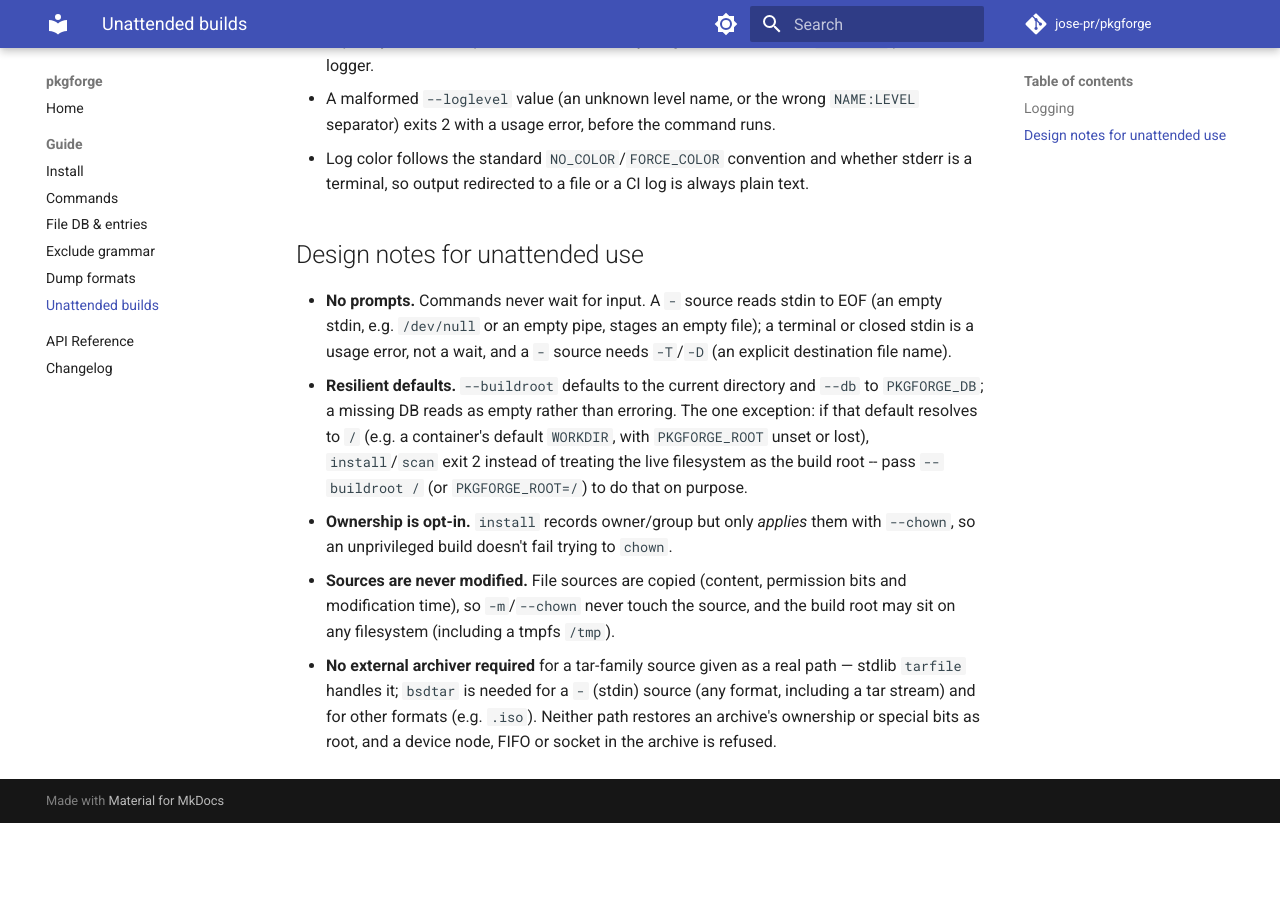
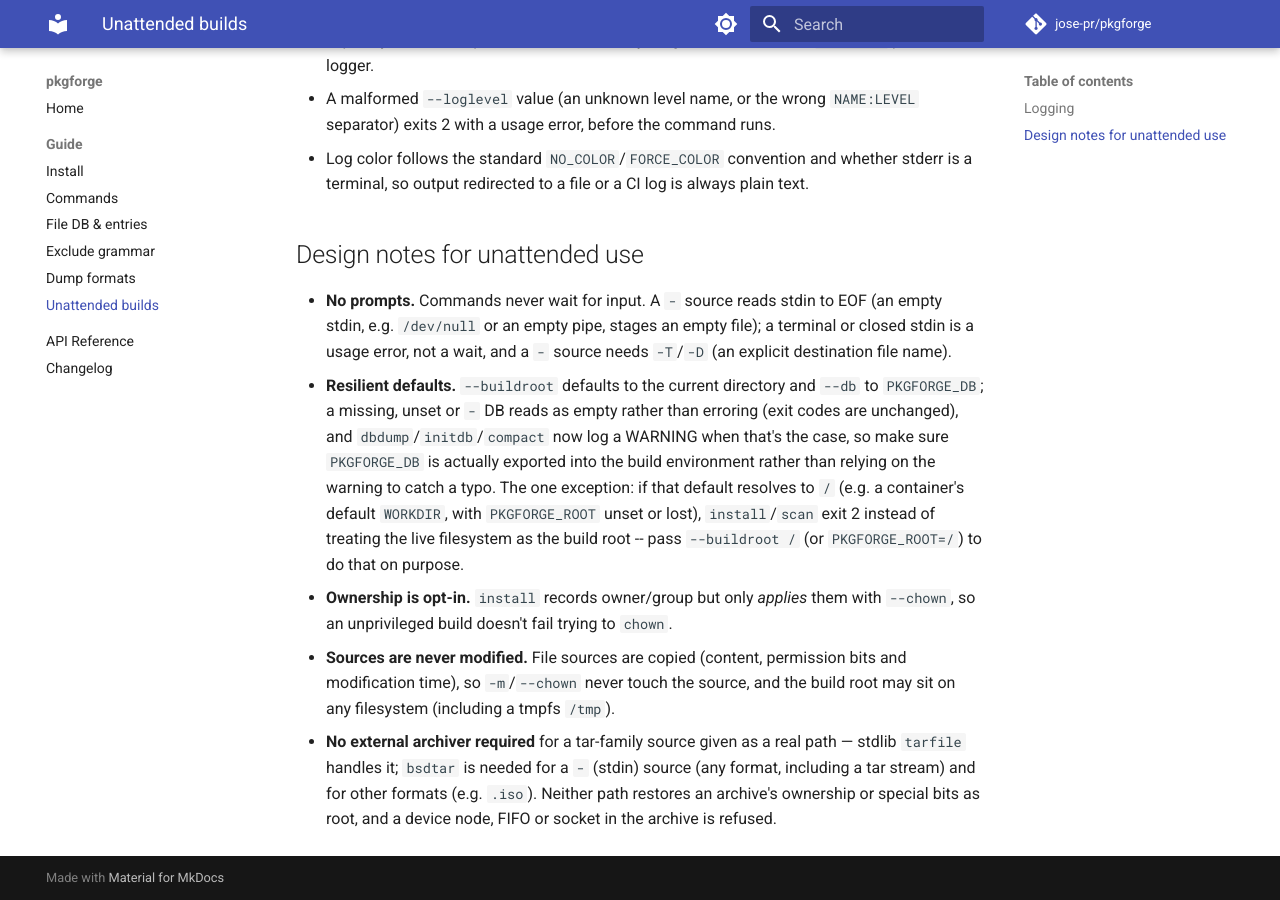
Before and after one commit to jose-pr/pkgforge, an MkDocs documentation site: the page built from docs/guide/unattended.md, in a window 1280 px wide and 900 px high, scrolled down 1007 px. Built offline with MkDocs 1.6.1 and Material for MkDocs 9.7.7, drawn with Linux system fonts in a browser that asks for light colours; comment, search, counter and statistics services are not loaded; before the commit the page ends 1830 px from its top, so only the background shows below that.

Commit message:
fix: warn when dbdump, initdb or compact has no DB file
A missing, unset or - DB has always read as empty rather than
erroring (a documented, tested default), but nothing said so at the
time: dbdump wrote an empty manifest and exited 0 with no signal at
any verbosity, initdb silently did nothing, and compact created an
empty jsonl/yaml file for a --db path that did not exist yet, logging
an unconditional Compacted ... 0 live path(s).

PkgForgeCmd gains _no_db_reason(), a human-readable reason there is
no real DB file (--db unset or -). dbdump now warns for that case,
for a --db naming a file that does not exist, and when --exclude
leaves no surviving entries. initdb warns for the unset/- case only --
a nonexistent path is exactly what it is there to create. compact
warns for both the unset/- case and a nonexistent file, returning
before doing anything in either case, so it no longer creates a file
just to record that there was nothing to compact.

Exit codes and rendered output are unchanged throughout; this only
makes the existing lenient behavior visible instead of silent.
Reading a file DB from stdin for --db - is deliberately not
implemented here: loaddb() also serves scan --missing, and reading
stdin there would contradict the documented "commands never wait for
input" whenever stdin is an open, non-closing pipe.

```diff
--- a/docs/guide/unattended.md
+++ b/docs/guide/unattended.md
@@ -58,11 +58,15 @@ Every command logs under its own logger, `pkgforge.<command>` (`pkgforge.install
   file); a terminal or closed stdin is a usage error, not a wait, and a `-`
   source needs `-T`/`-D` (an explicit destination file name).
 - **Resilient defaults.** `--buildroot` defaults to the current directory and
-  `--db` to `PKGFORGE_DB`; a missing DB reads as empty rather than erroring.
-  The one exception: if that default resolves to `/` (e.g. a container's
-  default `WORKDIR`, with `PKGFORGE_ROOT` unset or lost), `install`/`scan`
-  exit 2 instead of treating the live filesystem as the build root -- pass
-  `--buildroot /` (or `PKGFORGE_ROOT=/`) to do that on purpose.
+  `--db` to `PKGFORGE_DB`; a missing, unset or `-` DB reads as empty rather
+  than erroring (exit codes are unchanged), and `dbdump`/`initdb`/`compact`
+  now log a WARNING when that's the case, so make sure `PKGFORGE_DB` is
+  actually exported into the build environment rather than relying on
+  the warning to catch a typo. The one exception: if that default resolves
+  to `/` (e.g. a container's default `WORKDIR`, with `PKGFORGE_ROOT` unset
+  or lost), `install`/`scan` exit 2 instead of treating the live filesystem
+  as the build root -- pass `--buildroot /` (or `PKGFORGE_ROOT=/`) to do
+  that on purpose.
 - **Ownership is opt-in.** `install` records owner/group but only *applies* them
   with `--chown`, so an unprivileged build doesn't fail trying to `chown`.
 - **Sources are never modified.** File sources are copied (content,
```
Also changed, not shown: CHANGELOG.md (+8 -0 lines), README.md (+1 -1 lines), docs/guide/commands.md (+14 -2 lines), src/pkgforge/AGENTS.md (+17 -3 lines), 5 other files.
